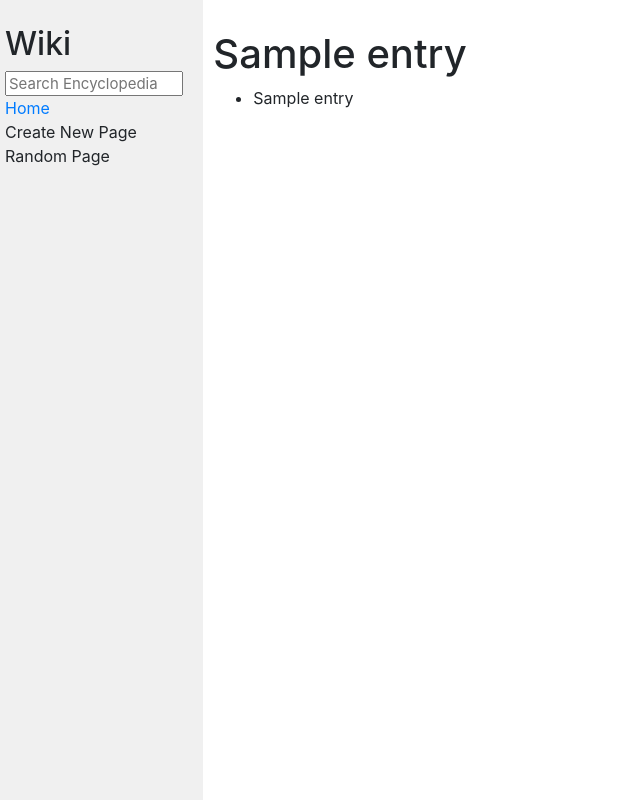
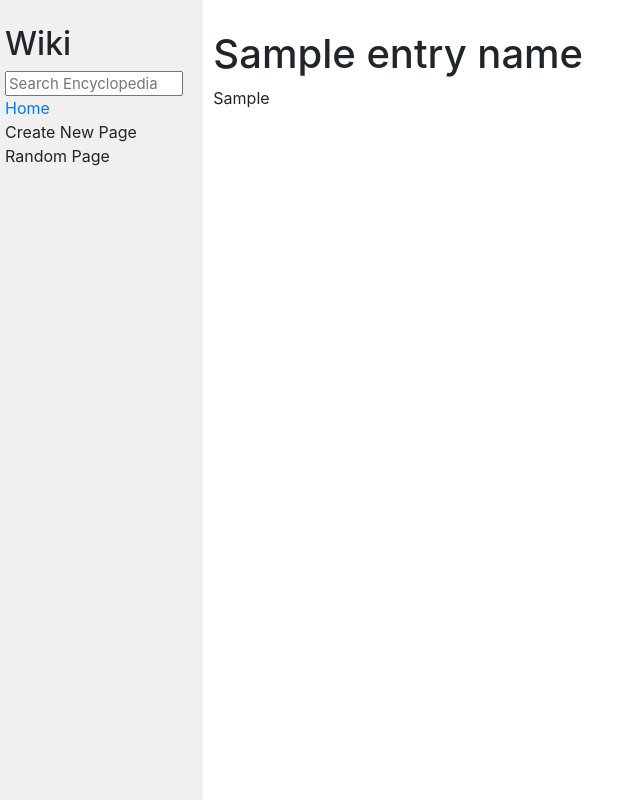
Before and after one commit to alfaropat/project1, a Django app: template encyclopedia/templates/encyclopedia/entry.html in a window 1280 px wide. Shown: the whole page, without its empty margins (0-640 px from the left). Run offline with Django 3.2, Linux system fonts and the light colour scheme; the template is opened without the code that fills it: most values are stand-ins (such as "Sample title", 1, 10 or a date in 2020); parts of the project's set-up code (start-up, migrations or seed data) failed here and were passed over; some libraries are stand-ins or nearby versions.

Commit message:
Fixed entry page with entry names and entry information

```diff
--- a/encyclopedia/templates/encyclopedia/entry.html
+++ b/encyclopedia/templates/encyclopedia/entry.html
@@ -5,12 +5,8 @@
 {% endblock %}
 
 {% block body %}
-    <h1>{{ entry }}</h1>
+    <h1>{{ entry_name }}</h1>
 
-    <ul>
-        {% for entry in entries %}
-            <li>{{ entry }}</li>
-        {% endfor %}
-    </ul>
+    <p>{{ entry_info }}</p>
 
 {% endblock %}
```
